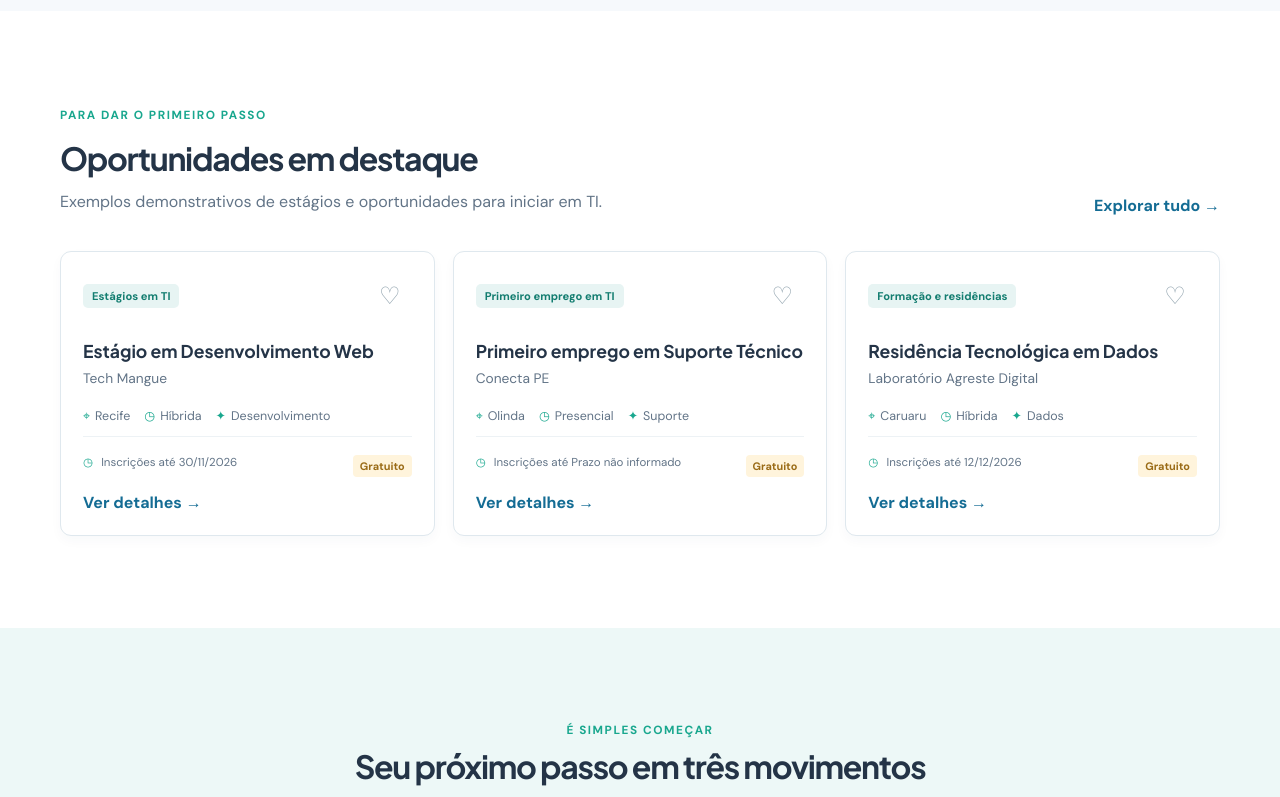
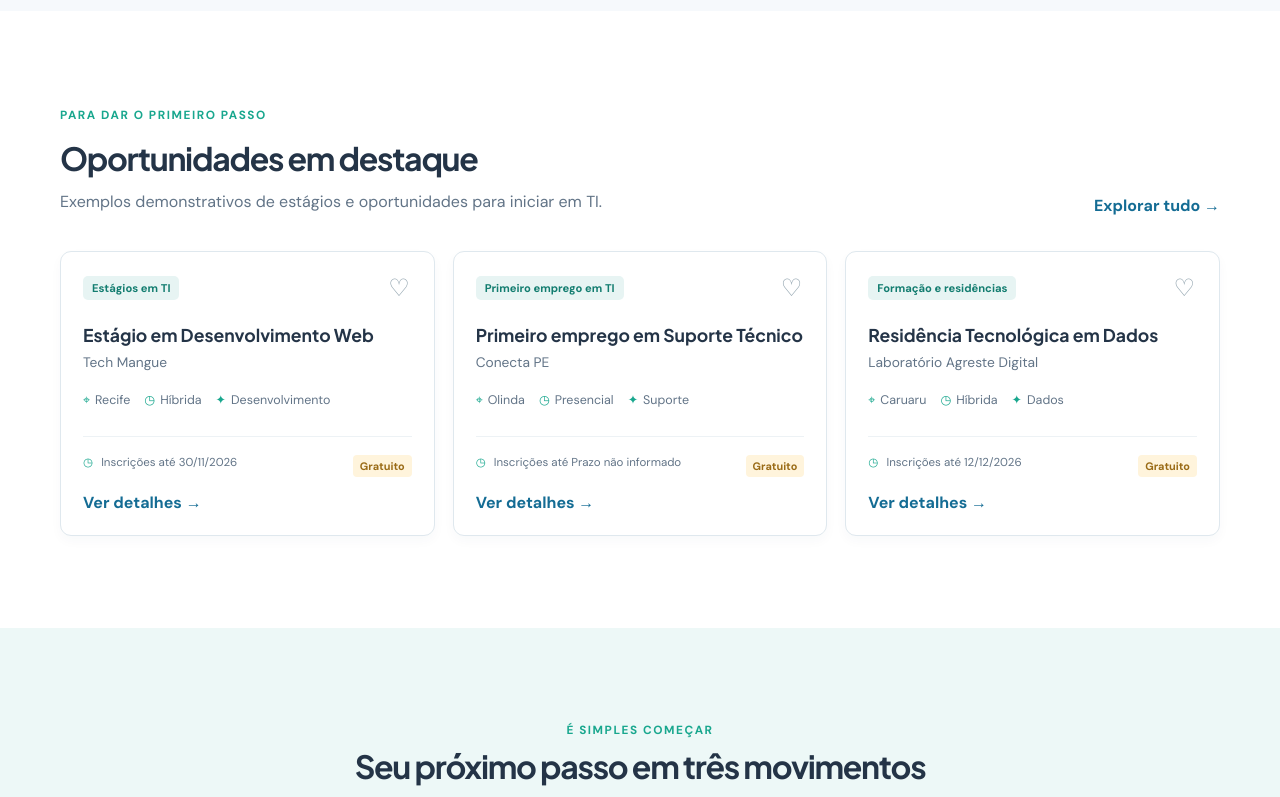
Before and after one commit to camilasilva-1/oportuniza, a React (Vite) app in the folder frontend/: page / in a window 1280 px wide. Shown: the part 1103-1900 px from the top of the page. Built offline with nearby package versions, Linux system fonts and the light colour scheme.

Commit message:
Reverte ajustes nao solicitados em frontend/src/index.css

```diff
--- a/frontend/src/index.css
+++ b/frontend/src/index.css
@@ -1,16 +1,3 @@
 @import url('https://fonts.googleapis.com/css2?family=DM+Sans:wght@400;500;600;700&family=Plus+Jakarta+Sans:wght@600;700;800&display=swap');
 :root { font-family: 'DM Sans', Arial, sans-serif; color: #243447; background: #f6f9fc; font-synthesis: none; text-rendering: optimizeLegibility; -webkit-font-smoothing: antialiased; --blue: #146c94; --green: #19a78e; --ink: #243447; --muted: #627487; --yellow: #f2b84b; --line: #dfe8ee; --surface: #fff; }
 * { box-sizing: border-box; } body { margin: 0; min-width: 320px; } button, input, select { font: inherit; } button, a { -webkit-tap-highlight-color: transparent; } a { color: inherit; } button:focus-visible, a:focus-visible, input:focus-visible, select:focus-visible { outline: 3px solid rgba(25,167,142,.45); outline-offset: 3px; } h1, h2, h3, p { margin-top: 0; } h1, h2, h3 { font-family: 'Plus Jakarta Sans', Arial, sans-serif; color: var(--ink); } h1 { font-size: clamp(2.1rem, 4.4vw, 4.3rem); line-height: 1.05; letter-spacing: -.055em; } h2 { font-size: clamp(1.65rem, 2.5vw, 2.35rem); line-height: 1.16; letter-spacing: -.04em; } h3 { font-size: 1.1rem; line-height: 1.3; } p { color: var(--muted); line-height: 1.65; } #root { min-height: 100vh; } .container { width: min(1160px, calc(100% - 48px)); margin: 0 auto; } .sr-only { position: absolute; width: 1px; height: 1px; padding: 0; margin: -1px; overflow: hidden; clip: rect(0,0,0,0); white-space: nowrap; border: 0; }
-
-
-/* Acessibilidade: navegação por teclado e controles confortáveis em telas de toque. */
-.skip-link { position: fixed; top: 8px; left: 8px; z-index: 100; padding: 12px 16px; background: #fff; color: #0e5675; border: 2px solid #0e5675; border-radius: 8px; transform: translateY(-160%); }
-.skip-link:focus { transform: translateY(0); }
-:focus-visible { outline: 3px solid #0e5675; outline-offset: 3px; }
-.search-bar:focus-within { outline: 3px solid #0e5675; outline-offset: 3px; }
-button, select, .main-nav a, .login-link, .favorite, .password-toggle { min-height: 44px; }
-.favorite { min-width: 44px; display: inline-flex; align-items: center; justify-content: center; }
-button:disabled { cursor: not-allowed; }
-@media (prefers-reduced-motion: reduce) {
-  *, *::before, *::after { scroll-behavior: auto !important; transition-duration: 0.01ms !important; animation-duration: 0.01ms !important; }
-}
```
